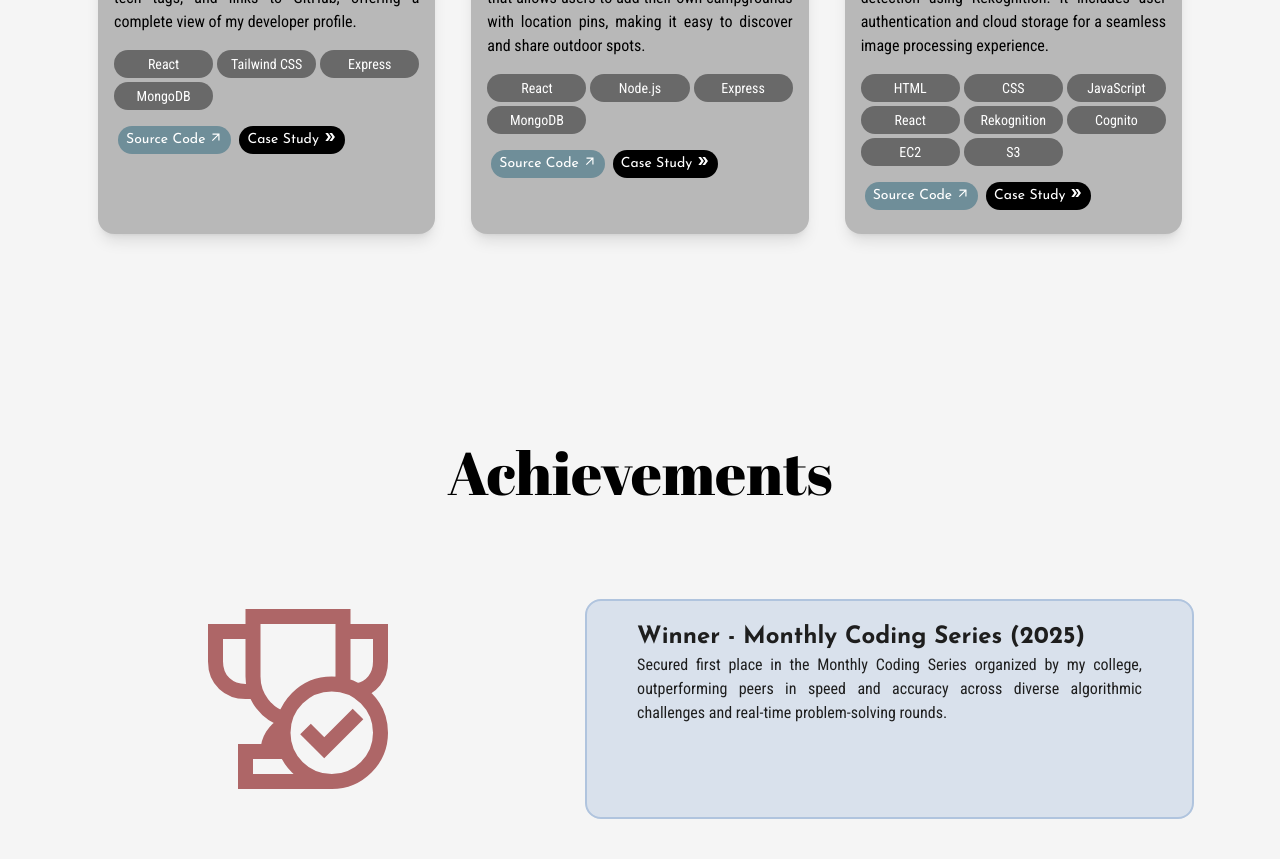
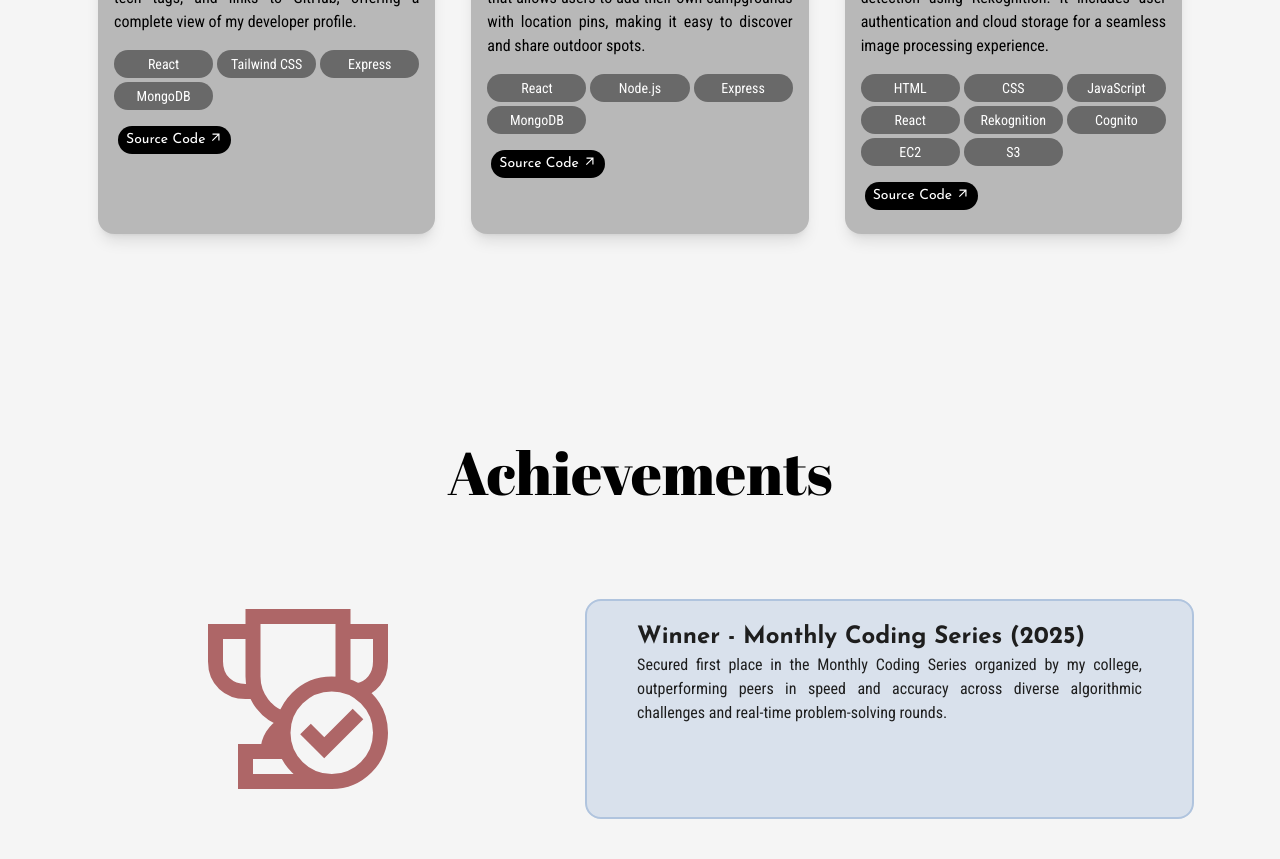
Before and after one commit to dikshakunwar/dk_portfolio, a React (Vite) app: page / in a window 1280 px wide. Shown: the part 2600-3459 px from the top of the page. Built offline with nearby package versions, Linux system fonts and the light colour scheme.

Commit message:
caseStudyPart

```diff
--- a/src/Components/projects/ProjectMain.jsx
+++ b/src/Components/projects/ProjectMain.jsx
@@ -8,7 +8,7 @@ const projects = [
       "It is a responsive and dynamic site built with React and Tailwind CSS to present my work and skills. It includes interactive project sections, tech tags, and links to GitHub, offering a complete view of my developer profile.",
     image: "/dk_portfolio/Images/image copy.png",
     linkLive: "https://github.com/dikshakunwar/dk_portfolio",
-    linkStudy: "#",
+   // linkStudy: "#",
     stack: [
       { name: "React" },
       { name: "Tailwind CSS" },
@@ -22,7 +22,7 @@ const projects = [
       "YelpCamp is a full-stack MERN project where users can explore, add, and review campgrounds. It features an interactive map that allows users to add their own campgrounds with location pins, making it easy to discover and share outdoor spots.",
     image: "/dk_portfolio/Images/image copy 3.png",
     linkLive: "https://github.com/dikshakunwar/YELP-CAMP",
-    linkStudy: "#",
+    //linkStudy: "#",
     stack: [
       { name: "React" },
       { name: "Node.js" },
@@ -36,7 +36,7 @@ const projects = [
       "Image Label Generator is a secure, AWS-powered project that lets users upload images to get automated labels and celebrity face detection using Rekognition. It includes user authentication and cloud storage for a seamless image processing experience.",
     image: "/dk_portfolio/Images/image.png",
     linkLive: "https://github.com/dikshakunwar/image_label_gen",
-    linkStudy: "#",
+    //linkStudy: "#",
     stack: [
       { name: "HTML" },
       { name: "CSS" },
@@ -62,7 +62,7 @@ const ProjectMain = () => {
             description={item.description}
             image={item.image}
             linkLive={item.linkLive}
-            linkStory={item.linkStory}
+           // linkStory={item.linkStory}
             stack={item.stack}
           />
         ))}
--- a/src/Components/projects/ProjectSingle.jsx
+++ b/src/Components/projects/ProjectSingle.jsx
@@ -7,7 +7,7 @@ const ProjectSingle = ({
   description,
   image,
   linkLive,
-  linkStory,
+  //linkStory,
   stack,
 }) => {
   return (
@@ -35,14 +35,14 @@ const ProjectSingle = ({
           ))}
       </div>
       <div className="flex flex-row m-4 gap-2">
-        <button className="flex flex-row gap-1 text-sm bg-CustumBlue text-white rounded-full px-2 py-1 hover:scale-110 transition-all duration-500">
+        <button className="flex flex-row gap-1 text-sm bg-black text-white rounded-full px-2 py-1 hover:scale-110 transition-all duration-500">
           <a href={linkLive}>Source Code</a>
           <MdOutlineArrowOutward />
         </button>
-        <button className="flex flex-row gap-1 text-sm bg-black text-white rounded-full px-2 py-1 hover:scale-110 transition-all duration-500">
+        {/* <button className="flex flex-row gap-1 text-sm bg-black text-white rounded-full px-2 py-1 hover:scale-110 transition-all duration-500">
           Case Study
           <MdDoubleArrow />
-        </button>
+        </button> */}
       </div>
     </div>
   );
```
